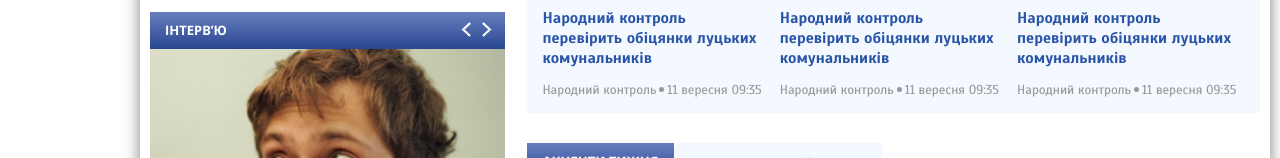
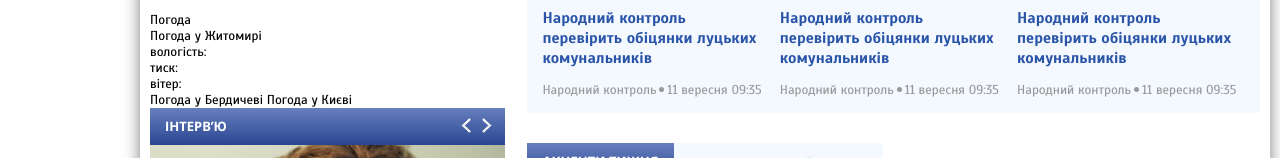
Before and after one commit to saweast/ZhN, a plain HTML site: page index.html in a window 1280 px wide. Shown: the part 1518-1676 px from the top of the page. Drawn offline with Linux system fonts and the light colour scheme.

Commit message:
sinoptic

```diff
--- a/index.html
+++ b/index.html
@@ -476,6 +476,9 @@
                     </div>
 
                 </div>
+                <div class="weatherBlock">
+                   <div id="SinoptikInformer" style="width:100%;" class="SinoptikInformer type1"><div class="siHeader"><div class="siLh"><div class="siMh"><a onmousedown="siClickCount();" href="https://ua.sinoptik.ua/" target="_blank">Погода</a><a onmousedown="siClickCount();" class="siLogo" href="https://ua.sinoptik.ua/" target="_blank"> </a> <span id="siHeader"></span></div></div></div><div class="siBody"><div class="siCity"><div class="siCityName"><a onmousedown="siClickCount();" href="https://ua.sinoptik.ua/погода-житомир" target="_blank">Погода у <span>Житомирі</span></a></div><div id="siCont0" class="siBodyContent"><div class="siLeft"><div class="siTerm"></div><div class="siT" id="siT0"></div><div id="weatherIco0"></div></div><div class="siInf"><p>вологість: <span id="vl0"></span></p><p>тиск: <span id="dav0"></span></p><p>вітер: <span id="wind0"></span></p></div></div></div><div class="siLinks"><span><a onmousedown="siClickCount();" href="https://ua.sinoptik.ua/погода-бердичів" target="_blank">Погода у Бердичеві</a>&nbsp;</span><span><a onmousedown="siClickCount();" href="https://ua.sinoptik.ua/погода-київ" target="_blank">Погода у Києві</a>&nbsp;</span></div></div><div class="siFooter"><div class="siLf"><div class="siMf"></div></div></div></div><script type="text/javascript" charset="UTF-8" src="//sinoptik.ua/informers_js.php?title=4&amp;wind=3&amp;cities=303008030&amp;lang=ua"></script>
+                </div>
                 <div class="interview">
                     <h2 class="blockHeader"><a href="#" title="">ІНТЕРВ’Ю</a></h2>
                     <div class="owl-carousel-interview">
--- a/styles/content.css
+++ b/styles/content.css
@@ -538,3 +538,9 @@
 .focusOfTheWeek .blogImgWrapper {
 	border-radius: 0;
 }
+.weatherBlock {
+	width: 32%;
+	float: left;
+	margin-right: 2%;
+	position: relative;
+}
```
